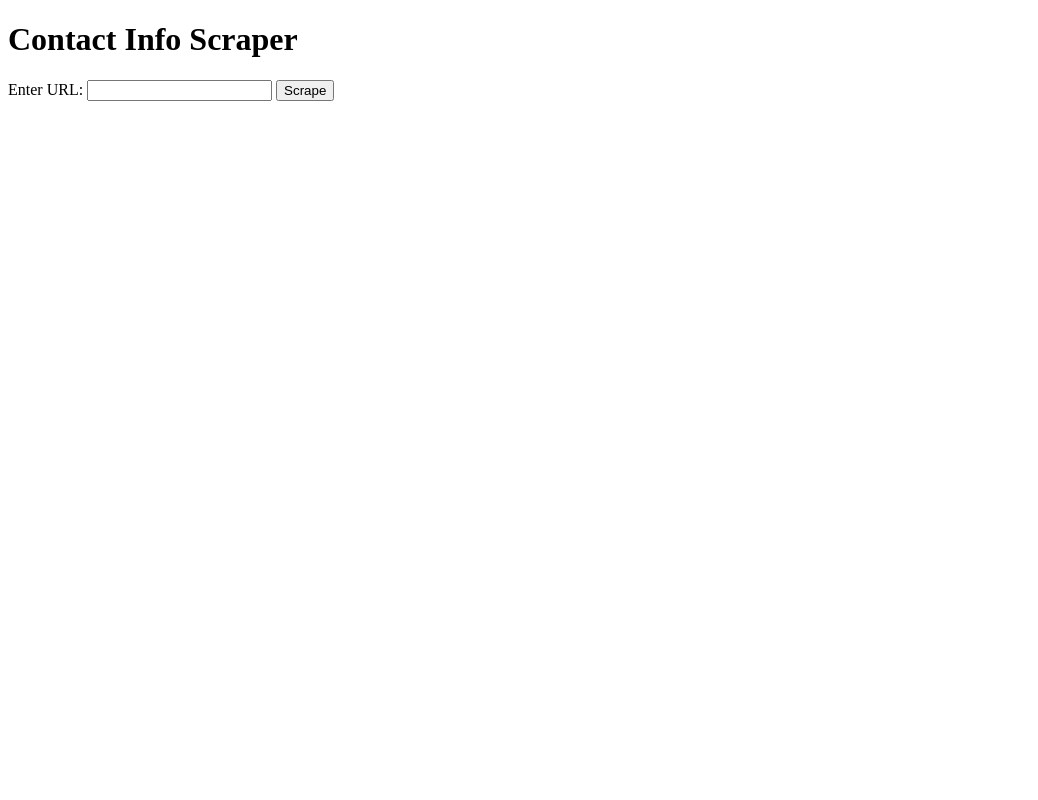
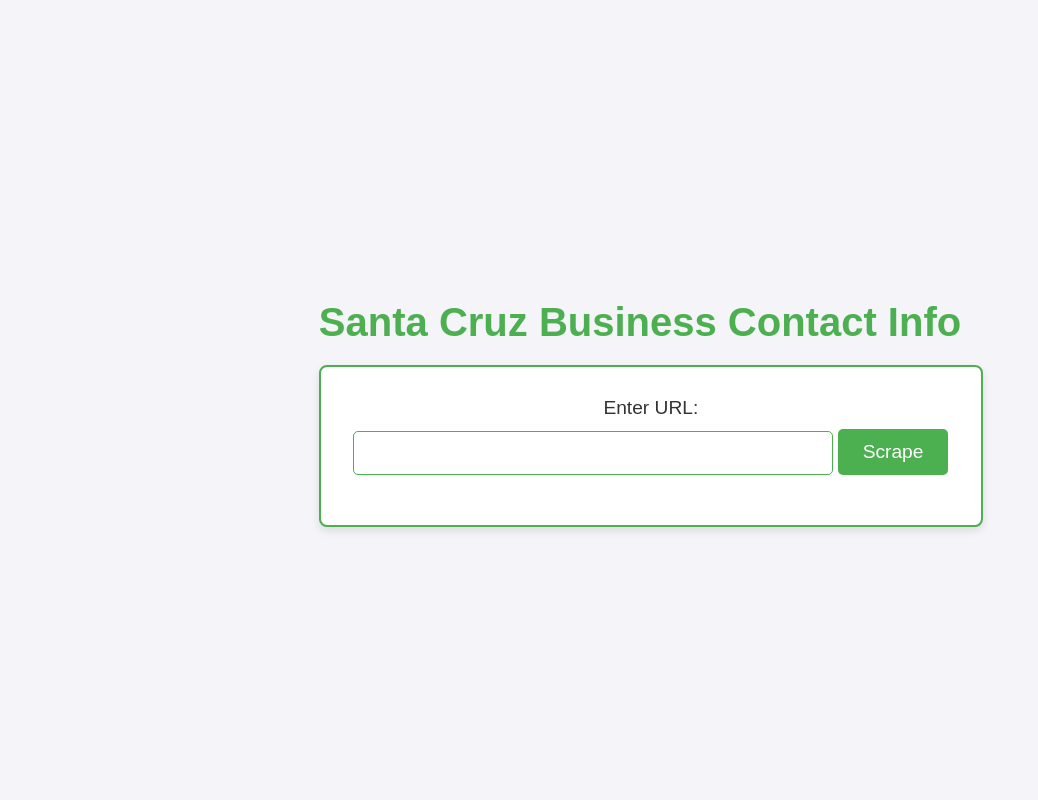
Before and after one commit to ananya-manduva/SCConnect, a Flask app: page / in a window 1280 px wide. Shown: the whole page, without its empty margins (0-1038 px from the left). Run offline with Flask 3, Linux system fonts and the light colour scheme.

Commit message:
better UI

```diff
--- a/templates/index.html
+++ b/templates/index.html
@@ -3,10 +3,94 @@
 <head>
     <meta charset="UTF-8">
     <meta name="viewport" content="width=device-width, initial-scale=1.0">
-    <title>Contact Info Scraper</title>
+    <title>Santa Cruz Business Contact Info</title>
+    <style>
+        body {
+            font-family: Arial, sans-serif;
+            background-color: #f4f4f9;
+            margin: 0;
+            padding: 0;
+            display: flex;
+            justify-content: center;
+            align-items: center;
+            height: 100vh;
+        }
+
+        h1 {
+            font-size: 2.5rem;
+            color: #4CAF50; /* Green for the header */
+            margin-bottom: 20px;
+        }
+
+        form {
+            background-color: #ffffff;
+            padding: 30px;
+            border-radius: 8px;
+            box-shadow: 0 4px 8px rgba(0, 0, 0, 0.1);
+            width: 100%;
+            max-width: 600px;
+            text-align: center;
+            border: 2px solid #4CAF50; /* Green border for the form */
+        }
+
+        label {
+            font-size: 1.2rem;
+            margin-bottom: 10px;
+            display: block;
+            color: #333;
+        }
+
+        input[type="text"] {
+            width: 80%;
+            padding: 12px;
+            font-size: 1rem;
+            margin-bottom: 20px;
+            border: 1px solid #4CAF50; /* Green border for input */
+            border-radius: 5px;
+            box-sizing: border-box;
+            color: #333;
+        }
+
+        button {
+            background-color: #4CAF50;
+            color: white;
+            font-size: 1.2rem;
+            padding: 12px 25px;
+            border: none;
+            border-radius: 5px;
+            cursor: pointer;
+            transition: background-color 0.3s ease;
+        }
+
+        button:hover {
+            background-color: #45a049; /* Slightly darker green */
+        }
+
+        h2 {
+            font-size: 1.8rem;
+            color: #333;
+            margin-top: 30px;
+        }
+
+        pre {
+            background-color: #f5f5f5;
+            padding: 20px;
+            border-radius: 5px;
+            white-space: pre-wrap;
+            word-wrap: break-word;
+            max-height: 400px;
+            overflow-y: auto;
+            font-size: 1.4rem;
+            line-height: 1.6;
+            font-family: 'Courier New', Courier, monospace;
+            color: #333;
+            border: 1px solid #ccc; /* Border for the results box */
+        }
+    </style>
 </head>
 <body>
-    <h1>Contact Info Scraper</h1>
+    <div>
+        <h1>Santa Cruz Business Contact Info</h1>
         <form method="POST">
             <label for="url">Enter URL:</label>
             <input type="text" id="url" name="url" required>
@@ -17,5 +101,6 @@
             <h2>Results</h2>
             <pre>{{ contact_info }}</pre>
         {% endif %}
+    </div>
 </body>
 </html>
```
Lines whose indentation alone changed are shown as unchanged.
